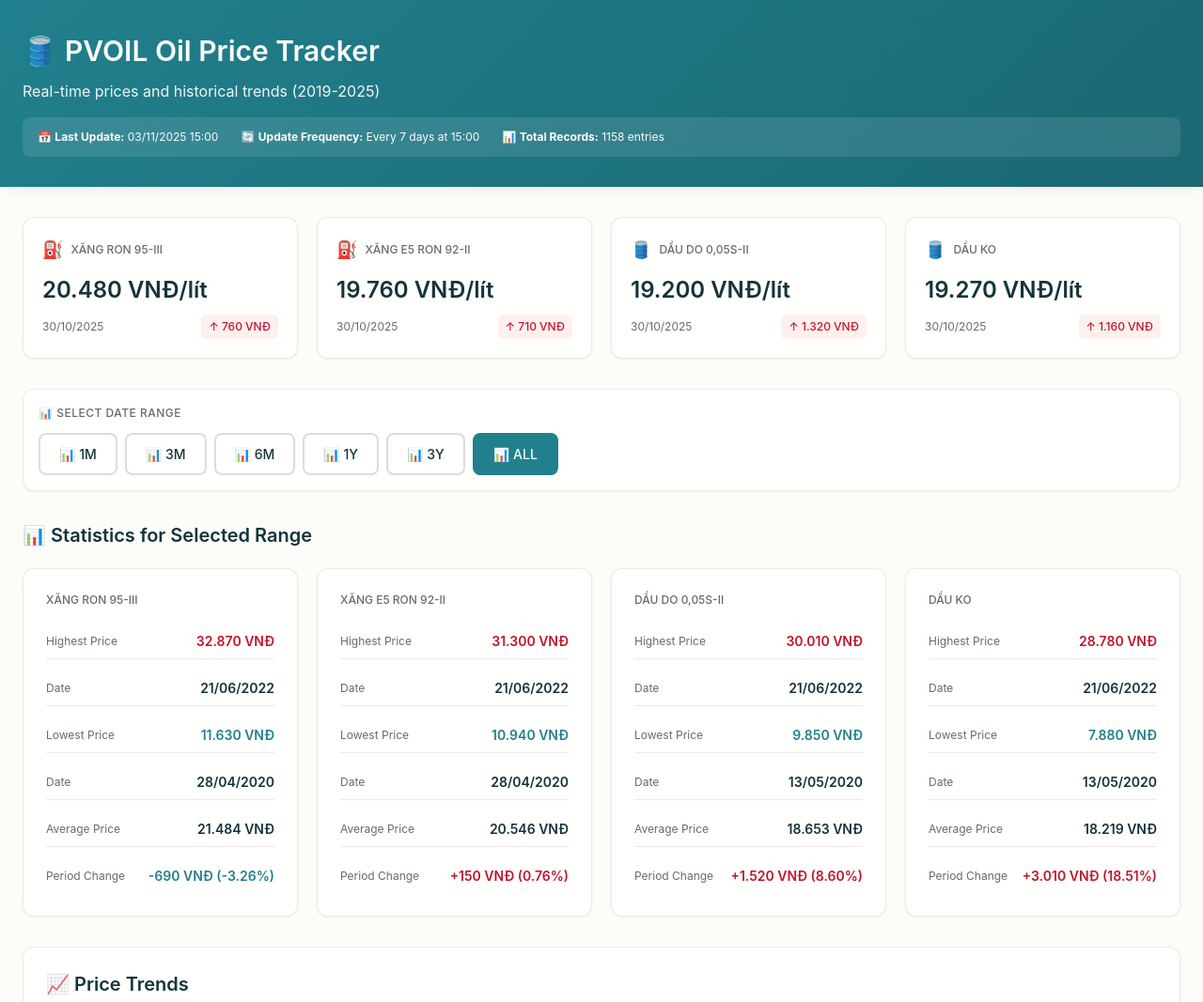
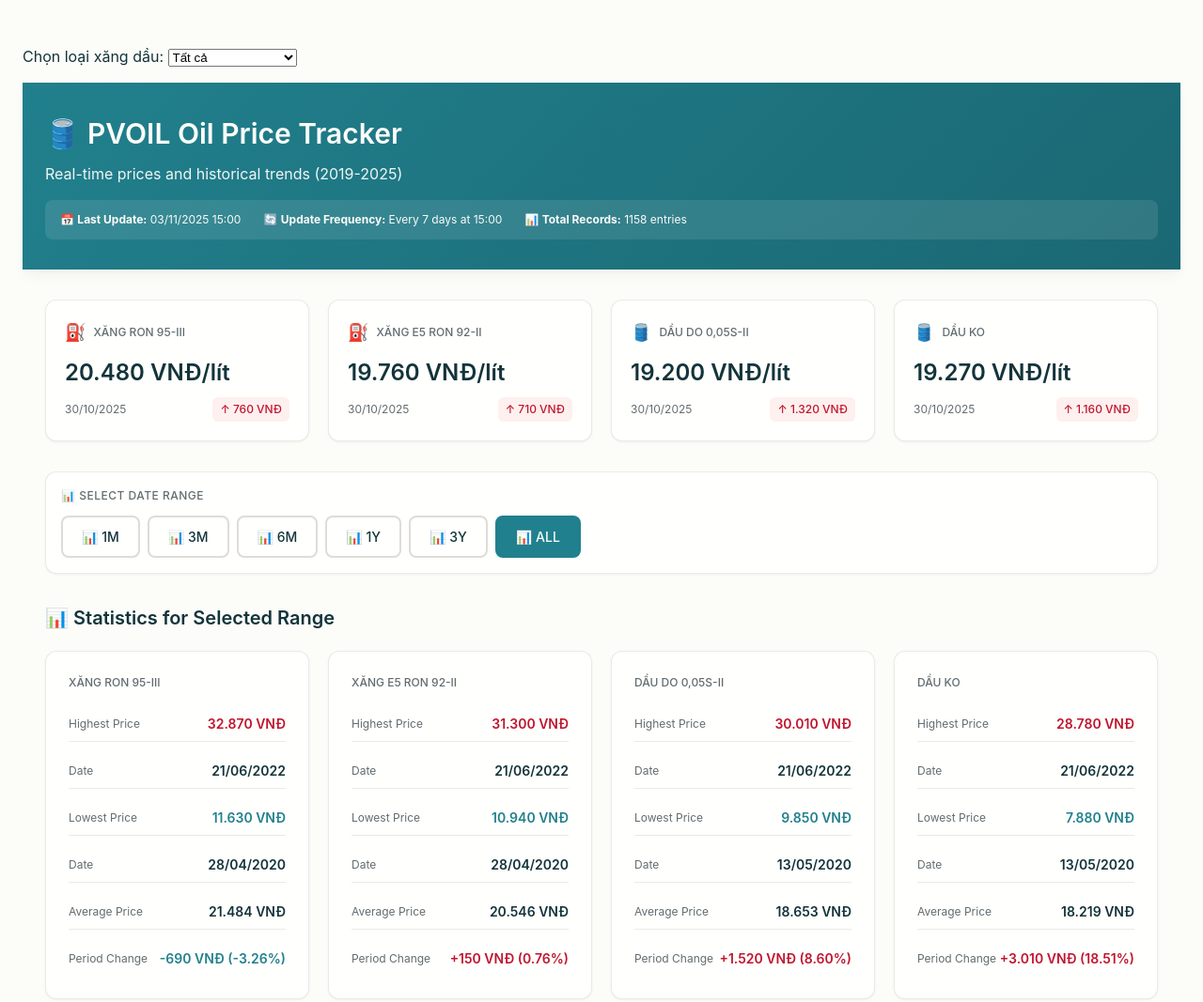
Before and after one commit to Anhthai1991/Fuel-VN-price, a plain HTML site: page index.html in a window 1280 px wide. Shown: the top 1067 px of the page at 94% size. Drawn offline with nearby package versions, Linux system fonts and the light colour scheme.

Commit message:
Update index.html

```diff
--- a/index.html
+++ b/index.html
@@ -1,11 +1,24 @@
 <!DOCTYPE html>
 <html lang="vi">
 <head>
+
     <meta charset="UTF-8">
     <meta name="viewport" content="width=device-width, initial-scale=1.0">
     <title>VN Gasoline Price Tracker 🛢️</title>
     <script src="https://cdn.jsdelivr.net/npm/chart.js"></script>
     <script src="https://cdn.jsdelivr.net/npm/papaparse@5"></script>
+    <main class="main-content">
+  <!-- THÊM dropdown tại đây -->
+  <div style="margin:16px 0">
+    <label for="productSelect">Chọn loại xăng dầu:</label>
+    <select id="productSelect">
+      <option value="ALL">Tất cả</option>
+      <option value="Xăng RON 95-III">Xăng RON 95-III</option>
+      <option value="Xăng E5 RON 92-II">Xăng E5 RON 92-II</option>
+      <option value="Dầu DO 0,05S-II">Dầu DO 0,05S-II</option>
+      <option value="Dầu KO">Dầu KO</option>
+    </select>
+  </div>
     <style>
         :root {
   /* Primitive Color Tokens */
```
